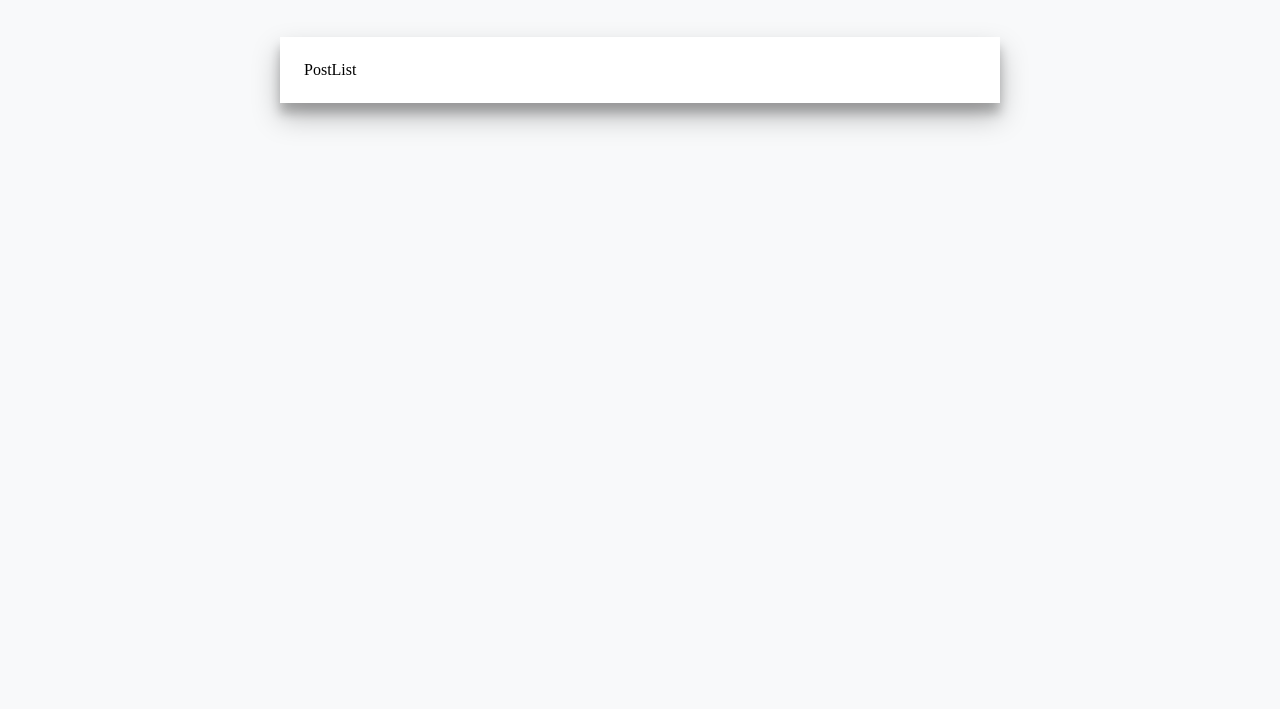
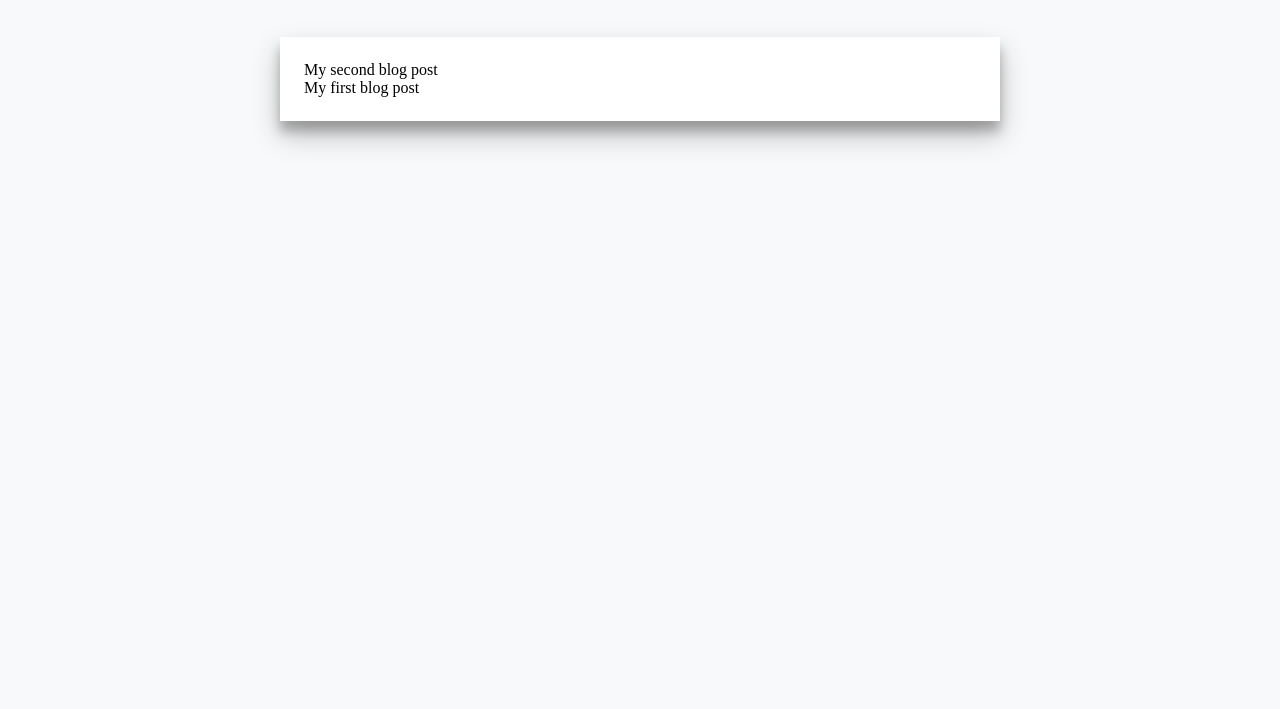
Before and after one commit to killi18n/killi8n-blog, a Gatsby site: page / in a window 1280 px wide. Shown: the part 91-800 px from the top of the page. Built offline with nearby package versions, Linux system fonts and the light colour scheme; Gatsby itself is replaced by a stand-in of ours.

Commit message:
structured post list

```diff
--- a/src/components/list/PostItem/PostItem.js
+++ b/src/components/list/PostItem/PostItem.js
@@ -1,8 +1,20 @@
 import React from 'react';
+import { Link } from 'gatsby';
 import styles from './PostItem.module.scss';
 
-const PostItem = () => {
-  return <div>PostItem</div>;
+const PostItem = ({ post }) => {
+  const {
+    node: {
+      frontmatter: { title, path },
+    },
+  } = post;
+  return (
+    <div>
+      <Link to={path} className={styles.postTitle}>
+        {title}
+      </Link>
+    </div>
+  );
 };
 
 export default PostItem;
--- a/src/components/list/PostList/PostList.js
+++ b/src/components/list/PostList/PostList.js
@@ -1,8 +1,12 @@
 import React from 'react';
+import PostItem from 'components/list/PostItem';
 import styles from './PostList.module.scss';
 
-const PostList = () => {
-  return <div className={styles.postList}>PostList</div>;
+const PostList = ({ posts }) => {
+  const postList = posts.map(post => (
+    <PostItem key={post.node.id} post={post} />
+  ));
+  return <div className={styles.postList}>{postList}</div>;
 };
 
 export default PostList;
--- a/src/pages/index.js
+++ b/src/pages/index.js
@@ -1,12 +1,16 @@
 import React from 'react';
-// import { Link } from 'gatsby';
+import { graphql } from 'gatsby';
 
 import Layout from 'components/common/Layout';
 // import Image from '../components/image';
 import SEO from 'components/seo';
 import PostList from 'components/list/PostList';
 
-const IndexPage = () => (
+const IndexPage = ({ data }) => {
+  const { allMarkdownRemark } = data;
+  const { edges } = allMarkdownRemark;
+  // edges: array
+  return (
     <Layout>
       <SEO
         title="killi8n's blog - home"
@@ -20,8 +24,25 @@ const IndexPage = () => (
           `gig`,
         ]}
       />
-    <PostList />
+      <PostList posts={edges} />
     </Layout>
   );
+};
+
+export const postListQuery = graphql`
+  query {
+    allMarkdownRemark(sort: { order: DESC, fields: [frontmatter___date] }) {
+      edges {
+        node {
+          id
+          frontmatter {
+            title
+            path
+          }
+        }
+      }
+    }
+  }
+`;
 
 export default IndexPage;
```
Lines whose indentation alone changed are shown as unchanged.
